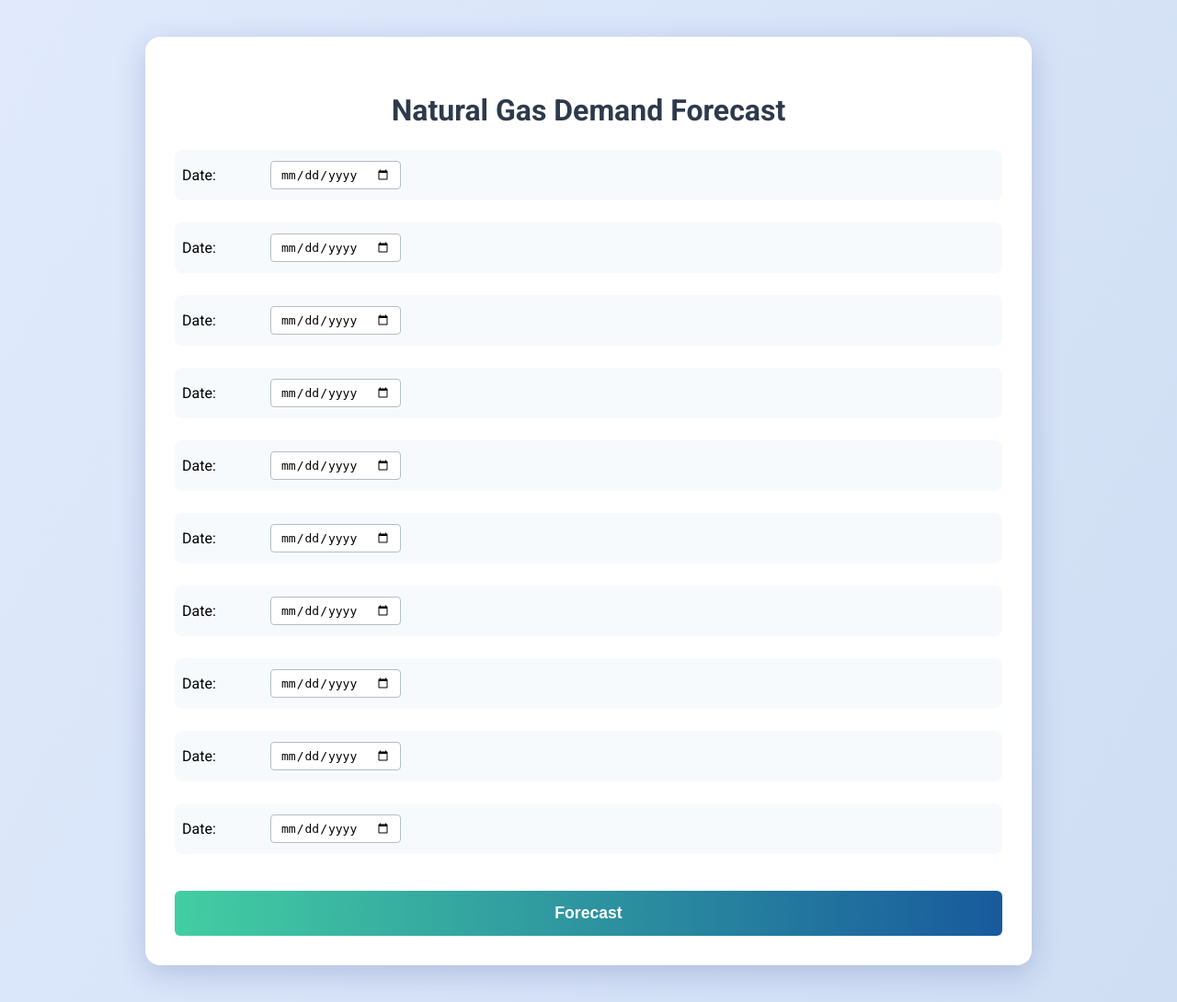
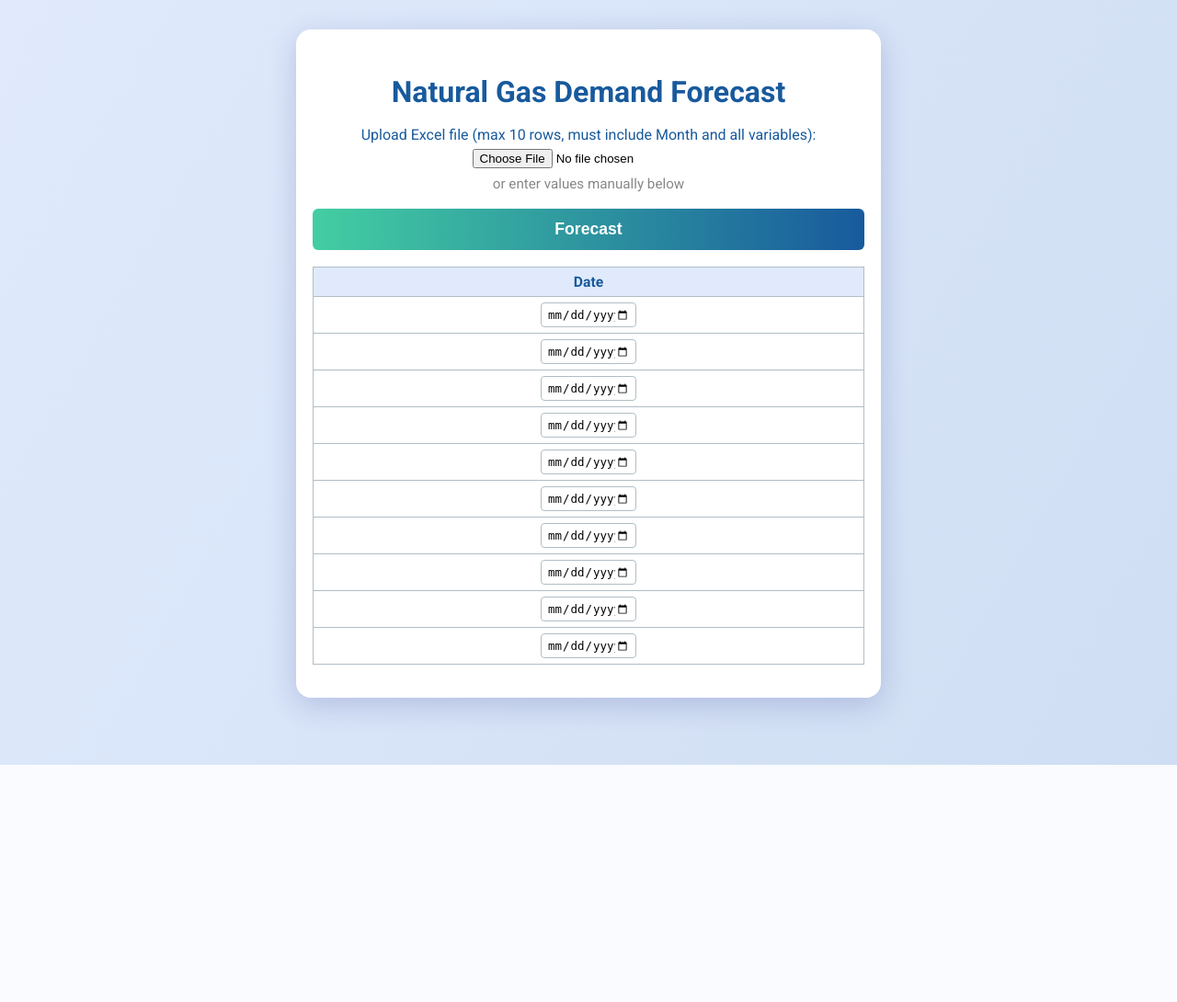
Before and after one commit to RudraS025/Natural_Gas_Price_June2025, a Flask app: template templates/index.html in a window 1280 px wide. Shown: the whole page at 92% size. After the commit the page ends 832 px from the top, so only its background shows below. Run offline with Flask 3, Linux system fonts and the light colour scheme; the template is opened without the code that fills it, so the values that code supplies are empty; parts of the project's set-up code (start-up, migrations or seed data) failed here and were passed over.

Commit message:
Excel upload, compact UI, no time features, robust forecast for Natural Gas app

```diff
--- a/app.py
+++ b/app.py
@@ -1,8 +1,7 @@
-from flask import Flask, render_template, request
+from flask import Flask, render_template, request, redirect
 import numpy as np
 import pandas as pd
 import joblib
-import xgboost as xgb
 import os
 
 app = Flask(__name__)
@@ -17,41 +16,54 @@ scaler = joblib.load(SCALER_PATH)
 with open('feature_names.txt') as f:
     FEATURES = [line.strip() for line in f if line.strip()]
 
-target_col = 'India total Consumption of Natural Gas (in BCM)'
-
-def add_time_features(df):
-    df['Year'] = pd.to_datetime(df['Month']).dt.year
-    df['Month_num'] = pd.to_datetime(df['Month']).dt.month
-    df['Quarter'] = pd.to_datetime(df['Month']).dt.quarter
-    df['Month_sin'] = np.sin(2 * np.pi * df['Month_num'] / 12)
-    df['Month_cos'] = np.cos(2 * np.pi * df['Month_num'] / 12)
-    return df
-
 @app.route('/', methods=['GET', 'POST'])
 def index():
     forecast = None
+    error = None
+    input_df = None
     if request.method == 'POST':
-        input_data = []
-        months = []
-        for i in range(10):
-            row = []
-            month_val = request.form.get(f'date_{i}')
-            months.append(month_val)
-            for feat in FEATURES:
-                val = request.form.get(f'{feat}_{i}', type=float)
-                row.append(val)
-            if any([v is not None for v in row]) and month_val:
-                input_data.append(row)
-        if input_data:
-            df_input = pd.DataFrame(input_data, columns=FEATURES)
-            df_input['Month'] = months[:len(df_input)]
-            df_input = add_time_features(df_input)
-            # Ensure columns order matches training
-            X_pred = df_input[FEATURES + ['Year','Month_num','Quarter','Month_sin','Month_cos']]
-            X_pred_scaled = scaler.transform(X_pred)
-            preds = model.predict(X_pred_scaled)
-            forecast = preds
-    return render_template('index.html', features=FEATURES, forecast=forecast)
+        # Handle Excel upload
+        if 'excel_file' in request.files and request.files['excel_file'].filename:
+            file = request.files['excel_file']
+            try:
+                df = pd.read_excel(file)
+                # Only keep Month and FEATURES columns
+                cols_needed = ['Month'] + FEATURES
+                df = df[[col for col in cols_needed if col in df.columns]]
+                if len(df) > 10:
+                    df = df.iloc[:10]
+                if not all(feat in df.columns for feat in FEATURES):
+                    error = f"Excel file must contain columns: {', '.join(FEATURES)}"
+                else:
+                    input_df = df.copy()
+            except Exception as e:
+                error = f"Error reading Excel file: {e}"
+        else:
+            # Manual entry fallback
+            input_data = []
+            months = []
+            for i in range(10):
+                row = []
+                month_val = request.form.get(f'date_{i}')
+                months.append(month_val)
+                for feat in FEATURES:
+                    val = request.form.get(f'{feat}_{i}', type=float)
+                    row.append(val)
+                if any([v is not None for v in row]) and month_val:
+                    input_data.append(row)
+            if input_data:
+                input_df = pd.DataFrame(input_data, columns=FEATURES)
+                input_df['Month'] = months[:len(input_df)]
+        # Forecast if we have valid input_df
+        if input_df is not None and error is None:
+            try:
+                X_pred = input_df[FEATURES]
+                X_pred_scaled = scaler.transform(X_pred)
+                preds = model.predict(X_pred_scaled)
+                forecast = list(zip(input_df['Month'], preds))
+            except Exception as e:
+                error = f"Error during forecasting: {e}"
+    return render_template('index.html', features=FEATURES, forecast=forecast, error=error)
 
 if __name__ == '__main__':
     app.run(debug=True)
--- a/feature_names.txt
+++ b/feature_names.txt
@@ -4,8 +4,3 @@ Fertilizers
 Total Index
 Fertilizers.1
 Power
-Year
-Month_num
-Quarter
-Month_sin
-Month_cos
--- a/templates/index.html
+++ b/templates/index.html
@@ -14,99 +14,136 @@
             padding: 0;
         }
         .container {
-            max-width: 900px;
-            margin: 40px auto;
+            max-width: 600px;
+            margin: 32px auto;
             background: #fff;
             border-radius: 16px;
             box-shadow: 0 8px 32px 0 rgba(31, 38, 135, 0.2);
-            padding: 40px 32px 32px 32px;
+            padding: 28px 18px 18px 18px;
         }
         h1 {
             text-align: center;
-            color: #2d3a4b;
-            margin-bottom: 24px;
+            color: #185a9d;
+            margin-bottom: 18px;
         }
         .forecast-result {
             background: #e3fcec;
             color: #1b5e20;
             border-radius: 8px;
-            padding: 16px;
-            margin-bottom: 24px;
-            font-size: 1.3em;
+            padding: 12px;
+            margin-bottom: 18px;
+            font-size: 1.1em;
             text-align: center;
             font-weight: bold;
         }
-        form {
+        .error {
+            background: #ffeaea;
+            color: #b71c1c;
+            border-radius: 8px;
+            padding: 10px;
+            margin-bottom: 18px;
+            text-align: center;
+            font-weight: bold;
+        }
+        .upload-section {
             display: flex;
             flex-direction: column;
-            gap: 24px;
+            align-items: center;
+            margin-bottom: 18px;
         }
-        .future-row {
-            display: flex;
-            gap: 16px;
-            align-items: center;
-            background: #f7fafd;
-            border-radius: 8px;
-            padding: 12px 8px;
+        .upload-section label {
+            font-weight: 500;
+            color: #185a9d;
+            margin-bottom: 6px;
         }
-        .future-row label {
-            min-width: 120px;
-            font-weight: 500;
-        }
-        .future-row input[type="date"],
-        .future-row input[type="number"] {
-            padding: 6px 10px;
-            border: 1px solid #b0bec5;
-            border-radius: 4px;
-            font-size: 1em;
-            width: 120px;
-        }
-        .future-row .date-label {
-            min-width: 80px;
+        .upload-section input[type="file"] {
+            margin-bottom: 8px;
         }
         .submit-btn {
             background: linear-gradient(90deg, #43cea2, #185a9d);
             color: #fff;
             border: none;
             border-radius: 6px;
-            padding: 14px 0;
+            padding: 12px 0;
             font-size: 1.1em;
             font-weight: bold;
             cursor: pointer;
-            margin-top: 16px;
+            margin-bottom: 18px;
+            width: 100%;
             transition: background 0.2s;
         }
         .submit-btn:hover {
             background: linear-gradient(90deg, #185a9d, #43cea2);
         }
+        .manual-table {
+            width: 100%;
+            border-collapse: collapse;
+            margin-bottom: 18px;
+        }
+        .manual-table th, .manual-table td {
+            border: 1px solid #b0bec5;
+            padding: 6px 4px;
+            text-align: center;
+            font-size: 0.98em;
+        }
+        .manual-table th {
+            background: #e0eafc;
+            color: #185a9d;
+        }
+        .manual-table input[type="date"],
+        .manual-table input[type="number"] {
+            width: 90px;
+            padding: 4px 6px;
+            border: 1px solid #b0bec5;
+            border-radius: 4px;
+            font-size: 0.98em;
+        }
         @media (max-width: 700px) {
-            .container { padding: 16px; }
-            .future-row { flex-direction: column; gap: 8px; }
+            .container { padding: 8px; }
+            .manual-table th, .manual-table td { font-size: 0.92em; }
         }
     </style>
 </head>
 <body>
     <div class="container">
         <h1>Natural Gas Demand Forecast</h1>
+        {% if error %}
+            <div class="error">{{ error }}</div>
+        {% endif %}
         {% if forecast %}
             <div class="forecast-result">
-                {% for f in forecast %}
-                    Forecasted Value: <span>{{ f|round(3) }}</span><br>
+                {% for month, f in forecast %}
+                    <span style="color:#185a9d">{{ month }}</span>: <span>{{ f|round(3) }}</span><br>
                 {% endfor %}
             </div>
         {% endif %}
-        <form method="post">
-            {% for i in range(10) %}
-            <div class="future-row">
-                <label class="date-label">Date:</label>
-                <input type="date" name="date_{{i}}" required="{{ i == 0 }}">
-                {% for feat in features %}
-                    <label>{{ feat }}:</label>
-                    <input type="number" step="any" name="{{ feat }}_{{i}}" required="{{ i == 0 }}">
-                {% endfor %}
+        <form method="post" enctype="multipart/form-data">
+            <div class="upload-section">
+                <label for="excel_file">Upload Excel file (max 10 rows, must include Month and all variables):</label>
+                <input type="file" name="excel_file" id="excel_file" accept=".xlsx,.xls">
+                <span style="color:#888;font-size:0.95em;">or enter values manually below</span>
             </div>
-            {% endfor %}
             <button class="submit-btn" type="submit">Forecast</button>
+            <table class="manual-table">
+                <thead>
+                    <tr>
+                        <th>Date</th>
+                        {% for feat in features %}
+                            <th>{{ feat }}</th>
+                        {% endfor %}
+                    </tr>
+                </thead>
+                <tbody>
+                    {% for i in range(10) %}
+                    <tr>
+                        <td><input type="date" name="date_{{i}}"></td>
+                        {% for feat in features %}
+                            <td><input type="number" step="any" name="{{ feat }}_{{i}}"></td>
+                        {% endfor %}
+                    </tr>
+                    {% endfor %}
+                </tbody>
+            </table>
         </form>
     </div>
 </body>
```
Also changed, not shown: 2 other files.
